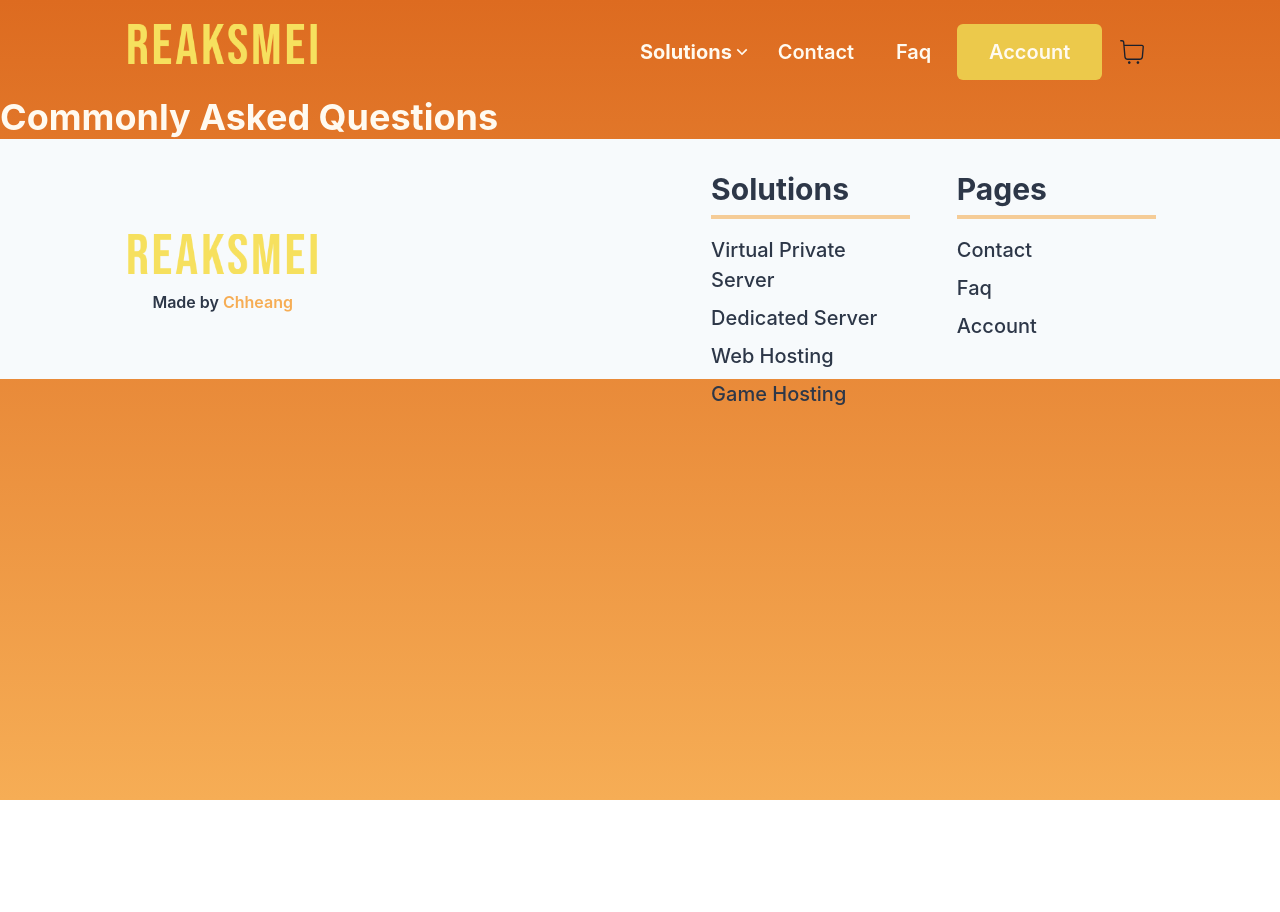
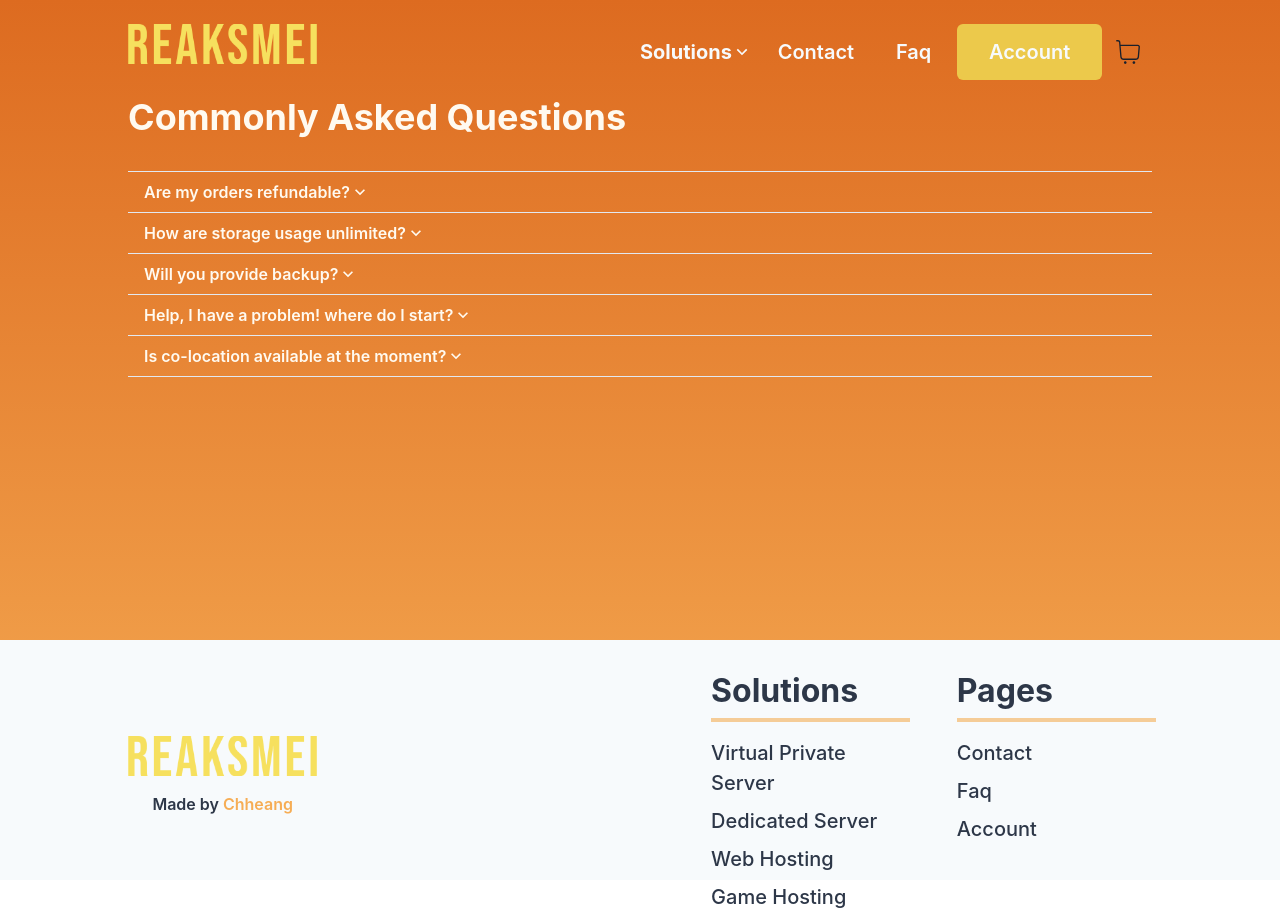
Before and after one commit to chheangg/reaksmei-hosting, a React (Create React App) app: page /faq in a window 1280 px wide. Before the commit the page ends 800 px from the top, so only its background shows below. Built offline with nearby package versions, Linux system fonts and the light colour scheme.

Commit message:
Add Mobile responsiveness on Homepage and layout

```diff
--- a/src/components/Footer.tsx
+++ b/src/components/Footer.tsx
@@ -5,8 +5,8 @@ import logo from '../assets/reaksmei.png';
 
 const Footer = () => (
   <footer>
-    <Box px='10vw' h='30vh' bgColor='gray.50' color='gray.700'>
-      <Grid justifyContent='start' alignItems='center' templateColumns='auto 1.5fr 1fr 1fr' h='100%' gap='5ch'>
+    <Box px='10vw' py={{ base: '5vh', lg: '0'}} h={{ base: 'auto', lg: '30vh' }} bgColor='gray.50' color='gray.700'>
+      <Grid justifyContent='start' alignItems='center' templateColumns={{ base: 'auto auto', lg: 'auto 1.5fr 1fr 1fr'} } h='100%' gap='5ch'>
         <Box>
           <Center h='2.5rem' alignContent='center'>
             <Image h='100%' src={logo} alt='reaksmei logo' />
@@ -16,8 +16,8 @@ const Footer = () => (
           </Text>
         </Box>
         <Box></Box>
-        <Box mt='2rem' alignSelf='start'>
-          <Heading fontSize='3xl'>Solutions</Heading>
+        <Box mt={{ base: '0', lg: '2rem' }} alignSelf='start'>
+          <Heading fontSize={{ base: '1.5rem', lg: '2rem'}}>Solutions</Heading>
           <Divider mt='0.5rem' mb='1rem' border='2px solid' borderColor='orange.300'  />
           <VStack alignItems='start'>
             <FooterListElement text={'Virtual Private Server'} to='./solutions/vps' />
@@ -26,8 +26,8 @@ const Footer = () => (
             <FooterListElement text={'Game Hosting'} to='./solutions/game' />
           </VStack>
         </Box>
-        <Box mt='2rem' alignSelf='start'>
-          <Heading fontSize='3xl'>Pages</Heading>
+        <Box mt={{ base: '0', lg: '2rem' }} alignSelf='start'>
+          <Heading fontSize={{ base: '1.5rem', lg: '2rem'}}>Pages</Heading>
           <Divider mt='0.5rem' mb='1rem' border='2px solid' borderColor='orange.300'/>
           <VStack alignItems='start'>
             <FooterListElement text={'Contact'} to='/contact' />
--- a/src/components/FooterListElement.tsx
+++ b/src/components/FooterListElement.tsx
@@ -2,7 +2,7 @@ import { Link } from "@chakra-ui/react"
 import { Link as ReachLink, To } from "react-router-dom"
 
 const FooterListElement = ({ text, to } : { text: string, to: To }) => (
-  <Link fontSize='xl' fontWeight='medium' as={ReachLink} to={to}>
+  <Link fontSize={{ base:'1rem', lg: '1.25rem' }} fontWeight='medium' as={ReachLink} to={to}>
     {text}
   </Link>
 )
--- a/src/components/Home/FeatureCard.tsx
+++ b/src/components/Home/FeatureCard.tsx
@@ -12,9 +12,9 @@ const FeatureCard = ({ icon, title, content }: FeatureCardProps) => (
       {icon}
     </Box>
     <CardHeader mt='1rem' py='0'>
-      <Heading size='md'>{title}</Heading>
+      <Heading fontSize={{ base: '1rem', lg: '1.25rem' }}>{title}</Heading>
     </CardHeader>
-    <CardBody mt='0.5rem' py='0' fontSize='18'>
+    <CardBody mt='0.5rem' py='0' fontSize={{ base: '0.8rem', lg: '1.15rem' }}>
       {content}
     </CardBody>
   </Card>
--- a/src/components/NavBar/NavBar.tsx
+++ b/src/components/NavBar/NavBar.tsx
@@ -19,6 +19,8 @@ import { VscServerEnvironment } from "react-icons/vsc";
 import { FaGamepad } from 'react-icons/fa'
 import { MdOutlineWeb } from 'react-icons/md'
 import { CiShoppingCart } from 'react-icons/ci';
+import { GiHamburgerMenu } from 'react-icons/gi'
+import { AiOutlineClose } from 'react-icons/ai'
 import { Plan } from "../../types"
 import logo from '../../assets/reaksmei.png';
 
@@ -102,6 +104,7 @@ interface Props {
 
 const NavBar = ({ drawerRef, openDrawer, token, setToken, setOrders, registrationSuccess, loginSuccess, failOrder }: Props) => {
   const [scrollPosition, setScrollPosition] = useState(0);
+  const [menuVisible, setMenuVisible] = useState<boolean>(false);
   const navigate = useNavigate();
 
   const handleScroll = () => {
@@ -117,7 +120,7 @@ const NavBar = ({ drawerRef, openDrawer, token, setToken, setOrders, registratio
     };
   }, []);
 
-  const buttonsInfoToComponent = (buttons: NavButton[]) => {
+  const buttonsInfoToComponent = (buttons: NavButton[], setMenuVisible: React.Dispatch<React.SetStateAction<boolean>>) => {
     return buttons.map(button => {
       if (!button.id || !button.text) {
         throw new Error('An error occured in components');
@@ -126,18 +129,24 @@ const NavBar = ({ drawerRef, openDrawer, token, setToken, setOrders, registratio
       if (!button.interactivity && button.to) {
         return (
           <Button
+            color={{
+              base: 'gray.700',
+              lg: 'gray.50'
+            }}
             key={button.id}
             variant='link'
             fontSize='xl'
-            color='orange.50'
             bgColor={button.text === 'Account' ? 'yellow.400' : ''}
             p={button.text === 'Account' ? '1rem 2rem' : ''}
             onClick={token && button.text === 'Account' ? () => {
+              setMenuVisible(false)
               setToken('')
               window.localStorage.removeItem('host-site-token')
               setOrders([]);
               navigate('/');
-            } : () => null}
+            } : () => {
+              setMenuVisible(false)
+            }}
             >
              {!(token && button.text === 'Account') ?
               <Link to={button.to as To}>{button.text.charAt(0).toUpperCase() + button.text.slice(1)}</Link>
@@ -160,7 +169,10 @@ const NavBar = ({ drawerRef, openDrawer, token, setToken, setOrders, registratio
             <MenuList bgColor='orange.200' border='1px solid black'>
               {button.menuItem.map(item => (
                 <MenuItem bgColor='orange.200' color='blackAlpha.900' key={item.id} icon={item.icon} _hover={{bgColor: 'orange.300'}}
-                  onClick={() => navigate(item.to)}>
+                  onClick={() => {
+                    navigate(item.to)
+                    setMenuVisible(false)
+                  }}>
                   {item.text.charAt(0).toUpperCase() + item.text.slice(1)}
                 </MenuItem>
               ))}
@@ -175,6 +187,7 @@ const NavBar = ({ drawerRef, openDrawer, token, setToken, setOrders, registratio
     <Box
       position='fixed'
       zIndex='1'
+      h='100vh'
       left='0'
       right='0'
     >
@@ -208,8 +221,8 @@ const NavBar = ({ drawerRef, openDrawer, token, setToken, setOrders, registratio
       <Grid
           bgColor={scrollPosition > 20 ? 'orange.500' : ''}
           templateColumns='1fr 1fr'
+          py='6'
           px='10vw'
-          py='6'
           transition='2 00ms ease-in-out background-color'
         >
         <Button
@@ -217,14 +230,138 @@ const NavBar = ({ drawerRef, openDrawer, token, setToken, setOrders, registratio
           variant='unstyled'
         >
           <Link to='/'>
-            <Image h='100%' src={logo} alt=''/>
+            <Image
+              h={{
+                base: '50%',
+                lg: '100%'
+              }}
+              src={logo}
+              alt=''
+            />
           </Link>
         </Button>
-        <Flex justifyContent='space-between' alignItems='center'>
+        <Flex
+          display={{
+            base: 'flex',
+            lg: 'none'
+          }}
+          justifyContent='flex-end'
+        >
+          <IconButton
+            bgColor='transparent'
+            aria-label='menu'
+            icon={<GiHamburgerMenu size='32' />}
+            onClick={() => setMenuVisible(!menuVisible)}
+            _hover={{
+              bgColor: 'transparent'
+            }}
+          >
+          </IconButton>
+        </Flex>
+        <Box
+          top={{
+            base: '0',
+            lg: '',
+          }}
+          bottom={{
+            base: '0',
+            lg: '',
+          }}
+          left={{
+            base: '0',
+            lg: '',
+          }}
+          right={{
+            base: '0',
+            lg: '',
+          }}
+          bgColor={{
+            base: 'rgba(0, 0, 0, 0.5)',
+            lg: 'transparent'
+          }}
+          position={{
+            base: 'absolute',
+            lg: 'static'
+          }}
+          display={{
+            base: menuVisible ? 'flex' : 'none',
+            lg: 'block'
+          }}
+        >
+          <Box
+            position={{
+              base: 'absolute',
+              lg: 'static'
+            }}
+            right={{
+              base: '0',
+              lg: ''
+            }}
+            h={{
+              base: '100%',
+              lg: 'auto'
+            }}
+            w={{
+              base: '75%',
+              lg: 'auto'
+            }}
+            bgColor={{
+              base: 'gray.50',
+              lg: 'transparent'
+            }}
+            color={{
+              base: 'gray.700',
+              lg: 'gray.50'
+            }}
+            px={{
+              base: '10vw',
+              lg: '0'
+            }}
+            py={{
+              base: '30vh',
+              lg: '0'
+            }}
+            display='flex'
+            flexDir={{
+              base: 'column',
+              lg: 'row'
+            }}
+            gap={{
+              base: '2rem',
+              lg: '0'
+            }}
+            justifyContent='space-between'
+            alignItems='center'
+          >
+            <IconButton
+              display={{
+                base: 'block',
+                lg: 'none'
+              }}
+              size='md'
+              position='absolute'
+              mt='1rem'
+              mr='1rem'
+              top='0'
+              right='0'
+              bgColor='transparent'
+              aria-label='close menu'
+              icon={<AiOutlineClose size='32' />}
+              onClick={() => setMenuVisible(!menuVisible)}
+              _hover={{
+                bgColor: 'transparent'
+              }}
+            >
+
+            </IconButton>
             {
-            buttonsInfoToComponent(buttonsInfo)
+              buttonsInfoToComponent(buttonsInfo, setMenuVisible)
             }
             <IconButton
+              display={{
+                base: 'none',
+                lg: 'block'
+              }}
               variant='ghost'
               ref={drawerRef}
               onClick={openDrawer}
@@ -236,7 +373,8 @@ const NavBar = ({ drawerRef, openDrawer, token, setToken, setOrders, registratio
                 color: 'orange.500'
               }}
               />
-        </Flex>
+          </Box>
+        </Box>
       </Grid>
     </Box>
   )
--- a/src/pages/Contact.tsx
+++ b/src/pages/Contact.tsx
@@ -1,8 +1,8 @@
-import { Box } from "@chakra-ui/react"
+import { Box, Heading } from "@chakra-ui/react"
 
 const Contact = () => (
-  <Box pt='12vh'>
-    Contact page
+  <Box minH='80vh' pt='12vh' px='10vw'>
+    <Heading>Contact</Heading>
   </Box>
 )
 
--- a/src/pages/Faq.tsx
+++ b/src/pages/Faq.tsx
@@ -1,8 +1,52 @@
-import { Box, Heading } from "@chakra-ui/react"
+import { Accordion, AccordionButton, AccordionIcon, AccordionItem, AccordionPanel, Box, Heading, Text } from "@chakra-ui/react"
+import { Qna } from "../types";
+
+const qnas: Qna[] = [
+  {
+    id: 0,
+    question: "Are my orders refundable?",
+    answer: "Your orders are refundable for up to a week! But the reason provided must be reasonable (Ex. Unsatisfactory services, a lot of downtimes, etc)"
+  },
+  {
+    id: 1,
+    question: "How are storage usage unlimited?",
+    answer: "All plans will initially have a limited storage to begin with, and we will provide more and more to fit your usage if asked. The reason provided must be for fair use and reasonable. We reserve the right to suspend or delete files or servers in the case it is misused"
+  },
+  {
+    id: 3,
+    question: "Will you provide backup?",
+    answer: "We do for some plans, however for others, in the case of outtage, crashes, or a system being compromised. We cannot guarantee the integrity of your data. Whilst we take backup of all data in our RAID 1 offsite, we also encourage you to do the same as we hold no responsibility for backup-less plan"
+  },
+  {
+    id: 4,
+    question: "Help, I have a problem! where do I start?",
+    answer: "Please check the contact page for our email, or phone number for faster responses."
+  },
+  {
+    id: 5,
+    question: "Is co-location available at the moment?",
+    answer: "It is not available yet, but will be in the future. Meanwhile, check out our facebook and instagram page in the Contact page for updates."
+  }
+]
 
 const Faq = () => (
-  <Box pt='12vh'>
+  <Box minH='80vh' pt='12vh' px='10vw'>
     <Heading>Commonly Asked Questions</Heading>
+    <Accordion mt='2rem' allowMultiple>
+      {
+        qnas.map(qna =>
+          <AccordionItem key={qna.id}>
+            <AccordionButton>
+              <Text fontWeight='semibold'>{qna.question}</Text>
+              <AccordionIcon />
+            </AccordionButton>
+            <AccordionPanel>
+              {qna.answer}
+            </AccordionPanel>
+          </AccordionItem>
+        )
+      }
+    </Accordion>
   </Box>
 )
 
--- a/src/types.ts
+++ b/src/types.ts
@@ -11,3 +11,9 @@ export interface Plan {
   extra?: string[]
   price: number
 }
+
+export interface Qna {
+  id: number,
+  question: string,
+  answer: string,
+}
```
Also changed, not shown: src/components/FeaturedProductCard.tsx (+15 -12 lines), src/components/HeroHeader/HeroHeader.tsx (+30 -19 lines), src/pages/Home.tsx (+10 -9 lines). Lines whose indentation alone changed are shown as unchanged.
